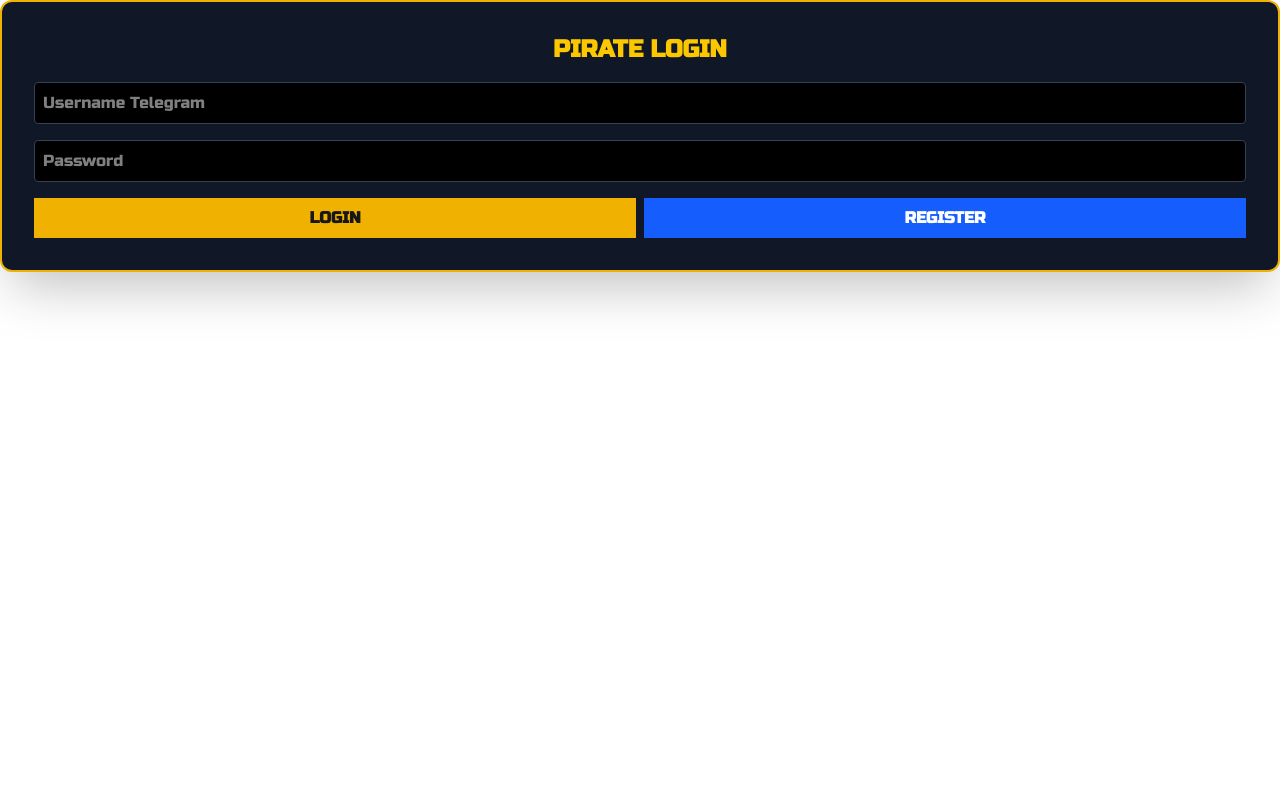
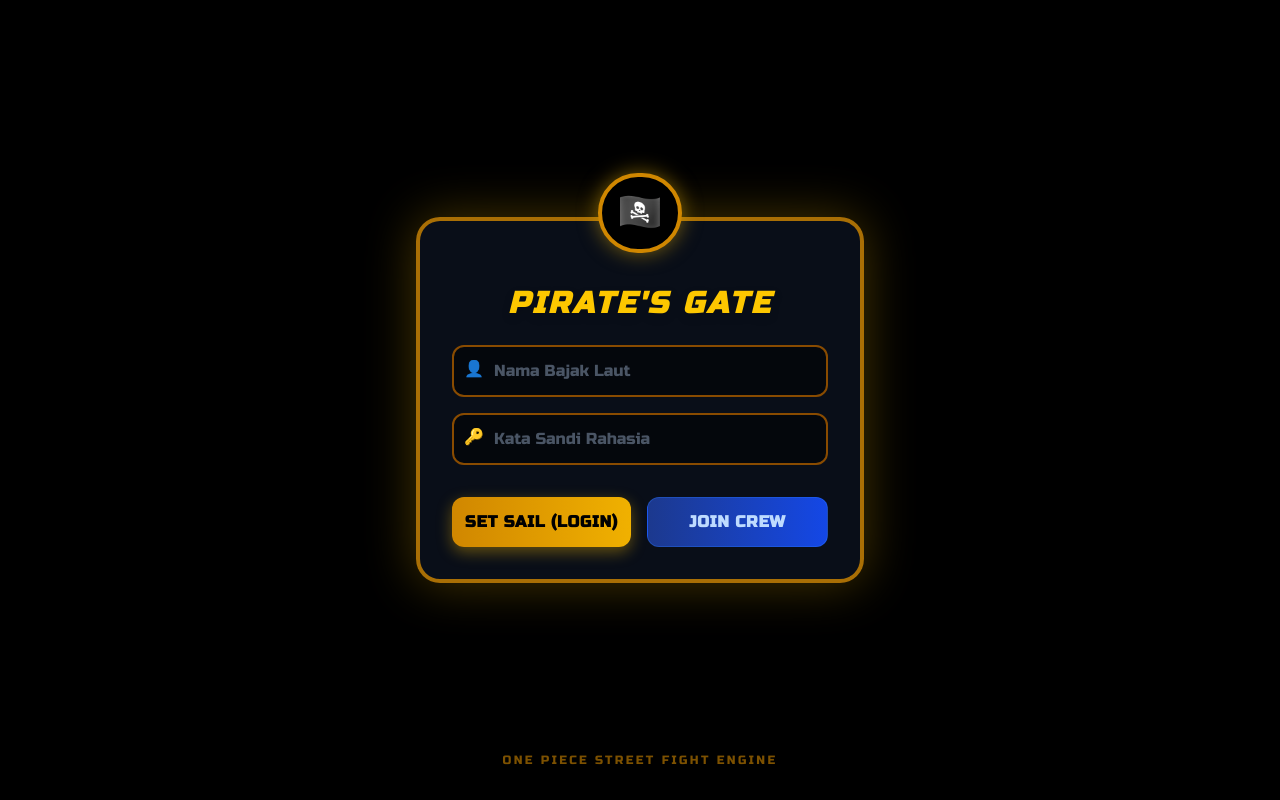
Before and after one commit to farrelputra16/OnePieceGame, a Next.js app: page / in a window 1280 px wide. Built offline with nearby package versions, Linux system fonts and the light colour scheme.

Commit message:
add new login

```diff
--- a/components/Login.js
+++ b/components/Login.js
@@ -1,29 +1,121 @@
 import { useState } from 'react';
 
 export default function Login({ onLoginSuccess }) {
-  const [user, setUser] = useState('');
-  const [pass, setPass] = useState('');
+  const [username, setUsername] = useState('');
+  const [password, setPassword] = useState('');
+  const [isLoading, setIsLoading] = useState(false);
+  const [message, setMessage] = useState({ text: '', type: '' }); // type: 'success' or 'error'
 
   const handleAuth = async (type) => {
-    const res = await fetch('/api/auth', {
-      method: 'POST',
-      headers: { 'Content-Type': 'application/json' },
-      body: JSON.stringify({ username: user, password: pass, type })
-    });
-    const data = await res.json();
-    if (data.success) onLoginSuccess(data.user);
-    else alert(data.message || "Success! Now Login.");
+    if (!username || !password) {
+      setMessage({ text: "Isi nama dan sandi bajak lautmu!", type: 'error' });
+      return;
+    }
+
+    setIsLoading(true);
+    setMessage({ text: type === 'login' ? "Membuka gerbang..." : "Mendaftarkan kru baru...", type: 'success' });
+
+    try {
+      const res = await fetch('/api/auth', {
+        method: 'POST',
+        headers: { 'Content-Type': 'application/json' },
+        body: JSON.stringify({ username, password, type })
+      });
+      const data = await res.json();
+
+      if (data.success || data.message === "User Created") {
+        if (type === 'register') {
+           setMessage({ text: "Registrasi berhasil! Silakan Login.", type: 'success' });
+        } else {
+           // Berhasil login, panggil fungsi parent
+           onLoginSuccess(data.user);
+        }
+      } else {
+        setMessage({ text: data.message || "Gagal masuk!", type: 'error' });
+      }
+    } catch (error) {
+      setMessage({ text: "Terjadi kesalahan jaringan!", type: 'error' });
+    } finally {
+      setIsLoading(false);
+    }
   };
 
   return (
-    <div className="flex flex-col gap-4 bg-gray-900 p-8 rounded-xl border-2 border-yellow-500 shadow-2xl">
-      <h2 className="text-2xl text-yellow-400 font-bold text-center">PIRATE LOGIN</h2>
-      <input className="p-2 rounded bg-black text-white border border-gray-700" placeholder="Username Telegram" onChange={e => setUser(e.target.value)} />
-      <input className="p-2 rounded bg-black text-white border border-gray-700" type="password" placeholder="Password" onChange={e => setPass(e.target.value)} />
-      <div className="flex gap-2">
-        <button onClick={() => handleAuth('login')} className="bg-yellow-500 flex-1 p-2 font-bold">LOGIN</button>
-        <button onClick={() => handleAuth('register')} className="bg-blue-600 flex-1 p-2 font-bold text-white">REGISTER</button>
+    <div className="flex items-center justify-center min-h-screen w-full bg-black overflow-hidden relative">
+      {/* Background Effect */}
+      <div className="absolute inset-0 bg-[radial-gradient(ellipse_at_center,_var(--tw-gradient-stops))] from-blue-900 via-black to-black opacity-80 animate-pulse-slow"></div>
+      <div className="absolute inset-0 bg-[url('/Background/Wano%20Background.jpeg')] bg-cover bg-center opacity-20 mix-blend-overlay blur-sm"></div>
+
+      {/* Login Container */}
+      <div
+        className="relative z-10 w-full max-w-md p-8 bg-gray-900/60 backdrop-blur-md border-4 border-yellow-600/80 rounded-3xl shadow-[0_0_50px_rgba(234,179,8,0.3)] flex flex-col items-center animate-slide-up"
+        style={{ fontFamily: '"Russo One", "Orbitron", sans-serif' }}
+      >
+        {/* Skull Icon Header */}
+        <div className="absolute -top-12 bg-black border-4 border-yellow-600 rounded-full p-4 shadow-[0_0_20px_rgba(234,179,8,0.5)]">
+            <span className="text-4xl">🏴‍☠️</span>
+        </div>
+
+        <h2 className="text-3xl text-yellow-400 font-black text-center mt-8 mb-6 tracking-widest drop-shadow-lg uppercase italic">
+          Pirate&apos;s Gate
+        </h2>
+
+        {/* Pesan Feedback (Error/Sukses) */}
+        {message.text && (
+          <div className={`mb-4 p-3 rounded-lg w-full text-center text-sm font-bold animate-bounce-short ${
+            message.type === 'error' ? 'bg-red-900/50 text-red-300 border border-red-500' : 'bg-green-900/50 text-green-300 border border-green-500'
+          }`}>
+            {message.text}
+          </div>
+        )}
+
+        <div className="w-full space-y-4">
+          <div className="relative group">
+            <span className="absolute left-3 top-3 text-yellow-600 group-focus-within:text-yellow-400 transition-colors">👤</span>
+            <input
+              className="w-full p-3 pl-10 rounded-xl bg-black/50 text-yellow-300 border-2 border-yellow-800 focus:border-yellow-400 focus:outline-none focus:ring-2 focus:ring-yellow-600/50 transition-all placeholder:text-gray-600"
+              placeholder="Nama Bajak Laut"
+              value={username}
+              onChange={e => setUsername(e.target.value)}
+              disabled={isLoading}
+            />
+          </div>
+          <div className="relative group">
+            <span className="absolute left-3 top-3 text-yellow-600 group-focus-within:text-yellow-400 transition-colors">🔑</span>
+            <input
+              className="w-full p-3 pl-10 rounded-xl bg-black/50 text-yellow-300 border-2 border-yellow-800 focus:border-yellow-400 focus:outline-none focus:ring-2 focus:ring-yellow-600/50 transition-all placeholder:text-gray-600"
+              type="password"
+              placeholder="Kata Sandi Rahasia"
+              value={password}
+              onChange={e => setPassword(e.target.value)}
+              onKeyDown={(e) => e.key === 'Enter' && handleAuth('login')}
+              disabled={isLoading}
+            />
+          </div>
+        </div>
+
+        <div className="flex gap-4 w-full mt-8">
+          <button
+            onClick={() => handleAuth('login')}
+            disabled={isLoading}
+            className="flex-1 bg-gradient-to-r from-yellow-600 to-yellow-500 p-3 rounded-xl font-black text-black uppercase tracking-wider hover:from-yellow-500 hover:to-yellow-400 transform hover:scale-105 active:scale-95 transition-all shadow-[0_5px_15px_rgba(234,179,8,0.4)] disabled:opacity-50 disabled:cursor-not-allowed relative overflow-hidden group"
+          >
+            {isLoading ? 'Loading...' : 'Set Sail (Login)'}
+            <div className="absolute inset-0 h-full w-full scale-0 rounded-xl transition-all duration-300 group-hover:scale-100 group-hover:bg-white/30"></div>
+          </button>
+
+          <button
+            onClick={() => handleAuth('register')}
+            disabled={isLoading}
+            className="flex-1 bg-gradient-to-r from-blue-900 to-blue-700 p-3 rounded-xl font-bold text-blue-200 uppercase tracking-wider hover:from-blue-800 hover:to-blue-600 transform hover:scale-105 active:scale-95 transition-all border border-blue-500/30 disabled:opacity-50 disabled:cursor-not-allowed relative overflow-hidden group"
+          >
+            {isLoading ? '...' : 'Join Crew'}
+            <div className="absolute inset-0 h-full w-full scale-0 rounded-xl transition-all duration-300 group-hover:scale-100 group-hover:bg-white/10"></div>
+          </button>
+        </div>
       </div>
+
+      <p className="absolute bottom-8 text-yellow-600/60 text-xs tracking-[0.2em]">ONE PIECE STREET FIGHT ENGINE</p>
     </div>
   );
 }
```
